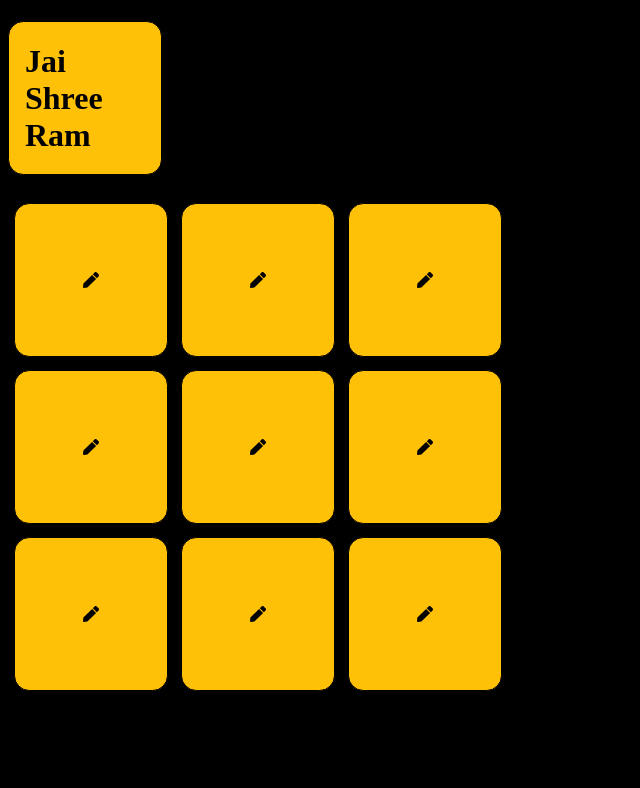
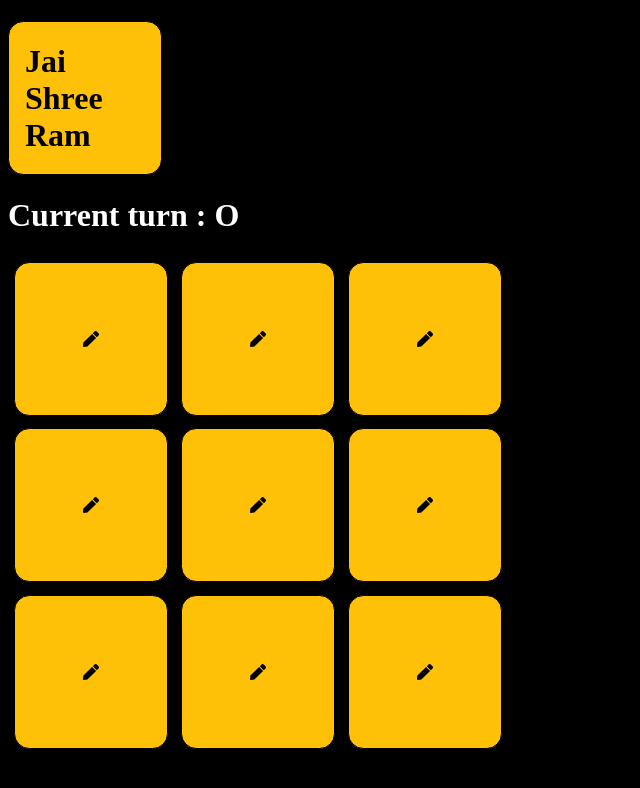
Before and after one commit to aashishrana/Tic-Tac-Toe, a React (Vite) app: page / in a window 1280 px wide. Shown: the top 788 px of the page, without its empty margins (0-640 px from the left). Built offline with nearby package versions, Linux system fonts and the light colour scheme.

Commit message:
Grid component is some more functionality added

```diff
--- a/src/components/Grid/Grid.css
+++ b/src/components/Grid/Grid.css
@@ -6,3 +6,7 @@
     justify-content: space-around;
     align-items: center;
 }
+
+.grid-highlight {
+    color: white;
+}
--- a/src/components/Grid/Grid.jsx
+++ b/src/components/Grid/Grid.jsx
@@ -1,16 +1,20 @@
 import { useState } from "react";
 import Card from "../Card/Card";
-import "./Grid.css"
+import "./Grid.css";
 
-function Grid({numberOfCard}) {
-    const [board , setBoard] =  useState(Array(numberOfCard).fill(""));
-
-    return (
-        <div className="grid" >
-            {board.map((el , idx) => <Card key={idx} />)}
-        </div>
-    )
-
+function Grid({ numberOfCard }) {
+  const [board, setBoard] = useState(Array(numberOfCard).fill(""));
+  const [turn, setTurn] = useState(true);  // true => 0, false => X
+  return (
+    <div className="grid-wrapper">
+      <h1 className="grid-highlight"> Current turn : {(turn ? "O" : "X")}</h1>
+      <div className="grid">
+        {board.map((el, idx) => (
+          <Card key={idx} />
+        ))}
+      </div>
+    </div>
+  );
 }
 
 export default Grid;
```
